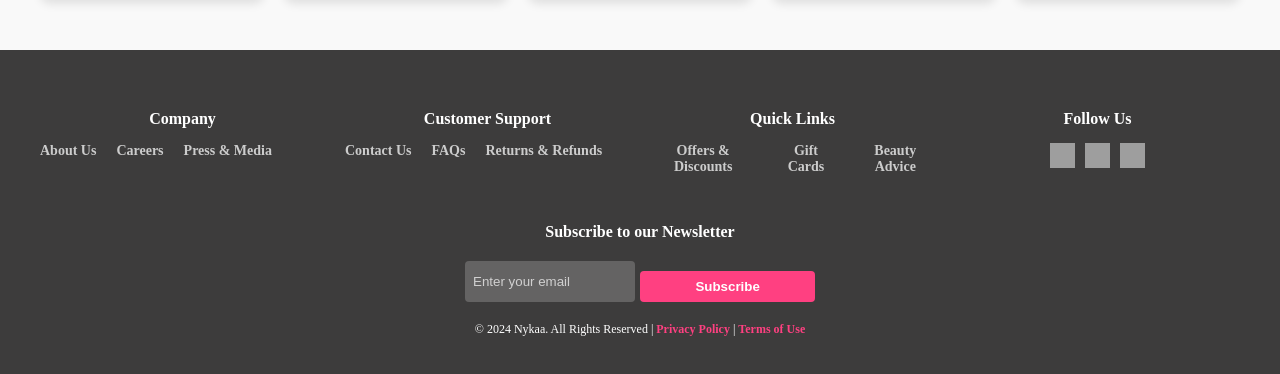
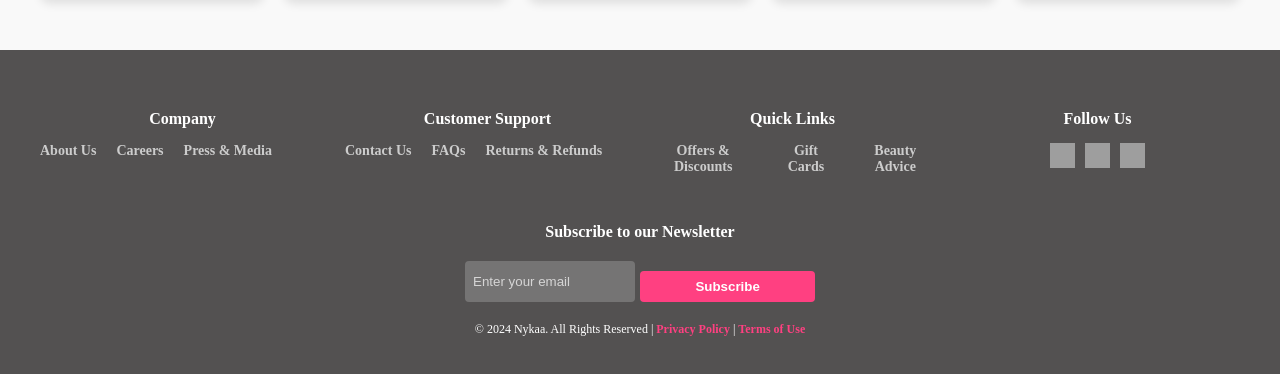
Before and after one commit to Adii2594/Nykaa_Project, a Vue app: page / in a window 1280 px wide. Shown: the part 1839-2213 px from the top of the page. Built offline with nearby package versions, Linux system fonts and the light colour scheme; grey boxes are pictures that could not be loaded.

Commit message:
update footer

```diff
--- a/src/App.vue
+++ b/src/App.vue
@@ -88,7 +88,7 @@
   /* Footer */
 /* Footer Styling */
 .footer {
-  background: #3d3c3c;
+  background: #535151;
   color: #fff;
   padding: 40px 20px;
   font-size: 14px;
```
